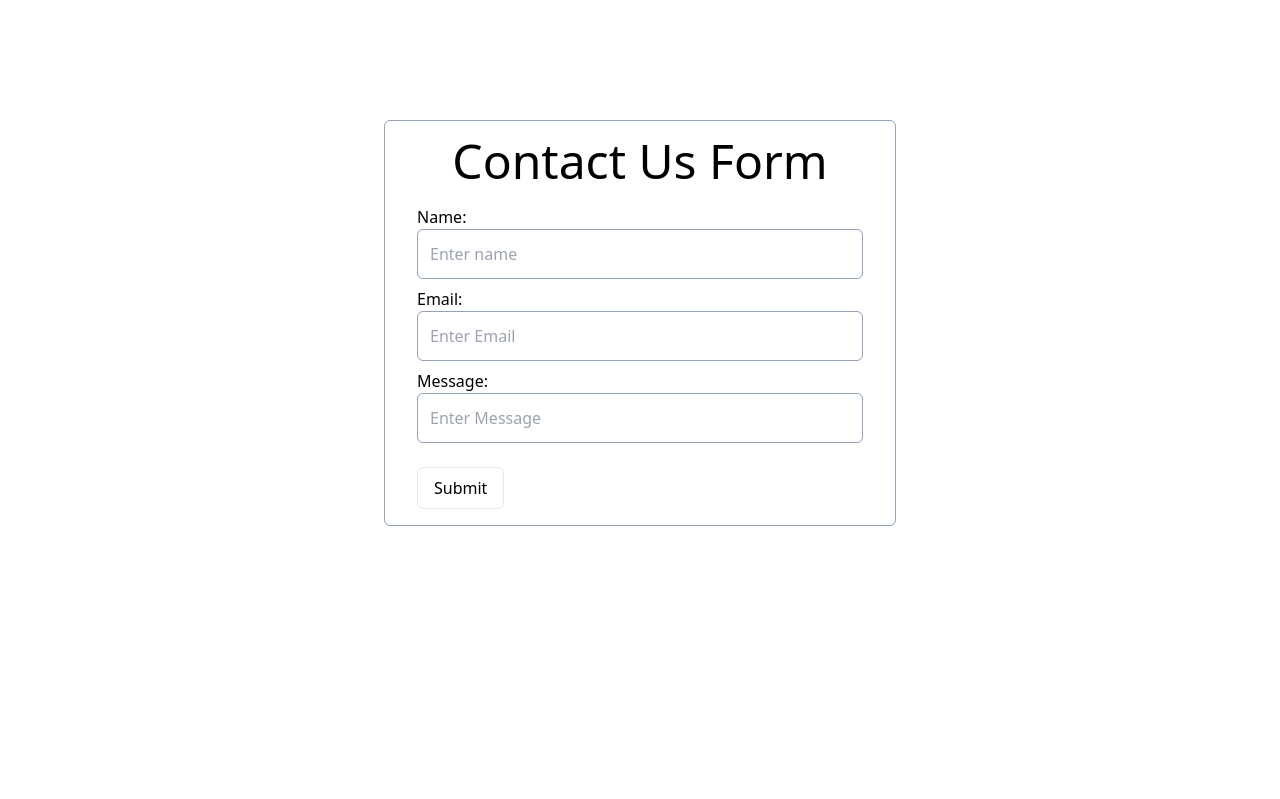
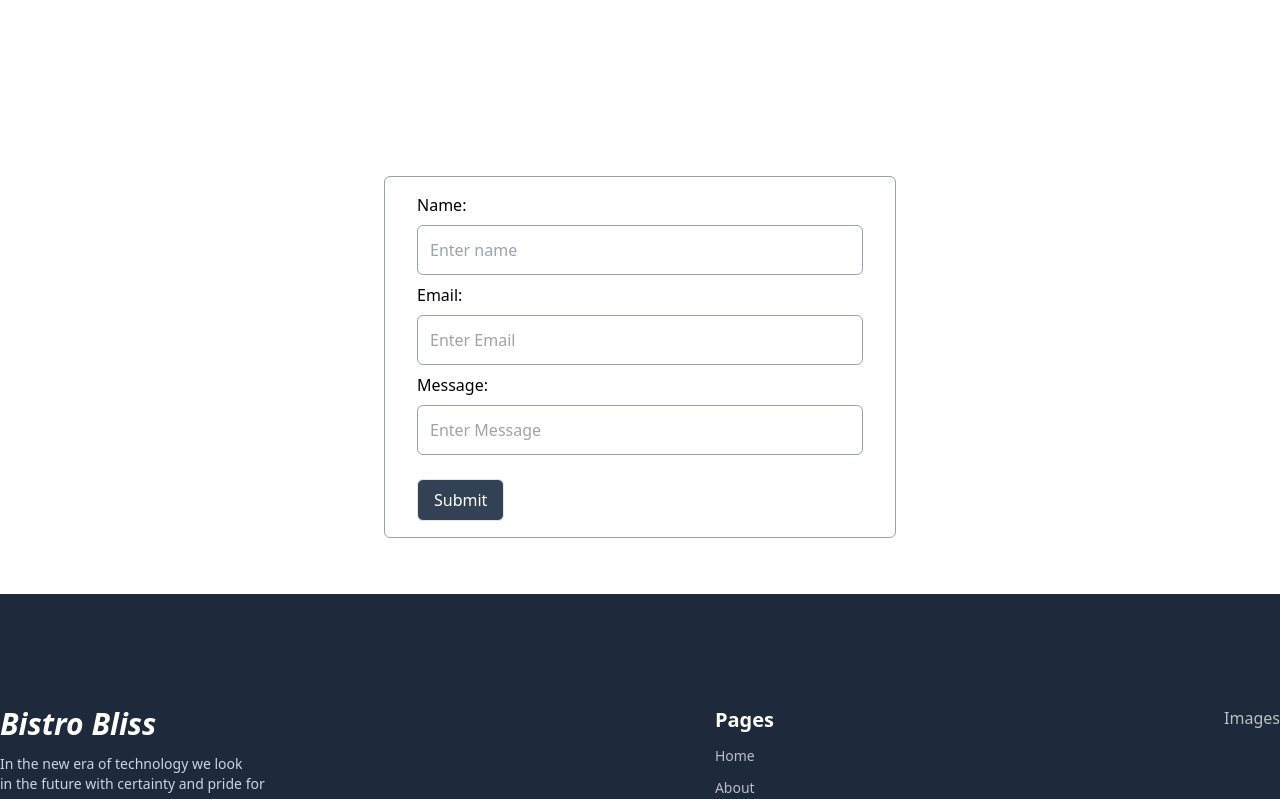
Before and after one commit to Srijanbista/restro, a Next.js app: page /contact in a window 1280 px wide. Shown: the part 680-1479 px from the top of the page. Built offline with nearby package versions, Linux system fonts and the light colour scheme.

Commit message:
progress in contact form.

```diff
--- /dev/null
+++ b/src/app/api/email/route.ts
@@ -0,0 +1,11 @@
+import { NextRequest, NextResponse } from "next/server";
+
+export async function POST(request: NextRequest) {
+  try {
+    const { email, name, message } = await request.json();
+    return NextResponse.json({ email, name, message }, { status: 200 });
+  } catch (error) {
+    console.log("Error sending email");
+    throw error;
+  }
+}
--- a/src/app/contact/page.tsx
+++ b/src/app/contact/page.tsx
@@ -13,7 +13,7 @@ export default function Contact() {
           </p>
         </ContainerWrapper>
       </section>
-      <section className="h-screen">
+      <section className="py-7 lg:py-14">
         <ContainerWrapper>
           <ContactUsForm />
         </ContainerWrapper>
--- a/src/components/ContactUsForm.tsx
+++ b/src/components/ContactUsForm.tsx
@@ -2,6 +2,7 @@
 import { ErrorMessage, Field, Form, Formik } from "formik";
 import { HTMLInputTypeAttribute } from "react";
 import * as yup from "yup";
+import { errorToast, successToast } from "./Toaster";
 
 const ContactUsFormValidationSchema = yup.object().shape({
   name: yup.string().required("Name is required"),
@@ -9,6 +10,25 @@ const ContactUsFormValidationSchema = yup.object().shape({
   message: yup.string().required("Message is required").min(20),
 });
 const ContactUsForm = () => {
+  const handleFormSubmit = async (values: {
+    name: string;
+    email: string;
+    message: string;
+  }) => {
+    try {
+      const resp = await fetch("api/email", {
+        method: "POST",
+        headers: {
+          "Content-Type": "application/json",
+        },
+        body: JSON.stringify(values),
+      });
+      return resp.json();
+    } catch (error) {
+      throw error;
+    }
+  };
+
   return (
     <Formik
       initialValues={{
@@ -17,18 +37,26 @@ const ContactUsForm = () => {
         message: "",
       }}
       validationSchema={ContactUsFormValidationSchema}
-      onSubmit={(values: any) => console.log(values)}
+      onSubmit={(values, { resetForm }) => {
+        handleFormSubmit(values)
+          .then((resp) => {
+            successToast("Form Submitted Successfully.");
+          })
+          .catch((err) => {
+            errorToast("Error Submitting Form.");
+          })
+          .finally(() => resetForm());
+      }}
     >
       {() => {
         return (
           <Form className="border border-slate-400 rounded-md lg:max-w-lg px-4 py-2 lg:px-8 lg:py-4 mx-auto">
-            <h1 className="text-center text-5xl mb-5">Contact Us Form</h1>
             <FormGroup name="name" placeholder="Enter name" />
             <FormGroup name="email" placeholder="Enter Email" />
             <FormGroup name="message" placeholder="Enter Message" />
             <button
               type="submit"
-              className="px-4 mt-2 lg:mt-4 py-2 border border-slate-200 rounded-md hover:bg-slate-800 hover:text-white transition-colors duration-200 ease-in-out active:bg-slate-500"
+              className="px-4 mt-2 lg:mt-4 py-2 border border-slate-200 rounded-md bg-slate-700 hover:bg-slate-950 text-white transition-colors duration-200 ease-in-out active:bg-slate-500"
             >
               Submit
             </button>
@@ -62,7 +90,7 @@ export const FormGroup = ({
         placeholder={placeholder}
         id={name}
         type={type}
-        className={`${className} block p-3 w-full mb-1 lg:mb-2 border border-slate-400 rounded-md`}
+        className={`${className} block p-3 w-full my-1 lg:my-2 border border-slate-400 rounded-md`}
       />
       <ErrorMessage name={name}>
         {(msg) => <div className="text-red-500">{msg}</div>}
```
